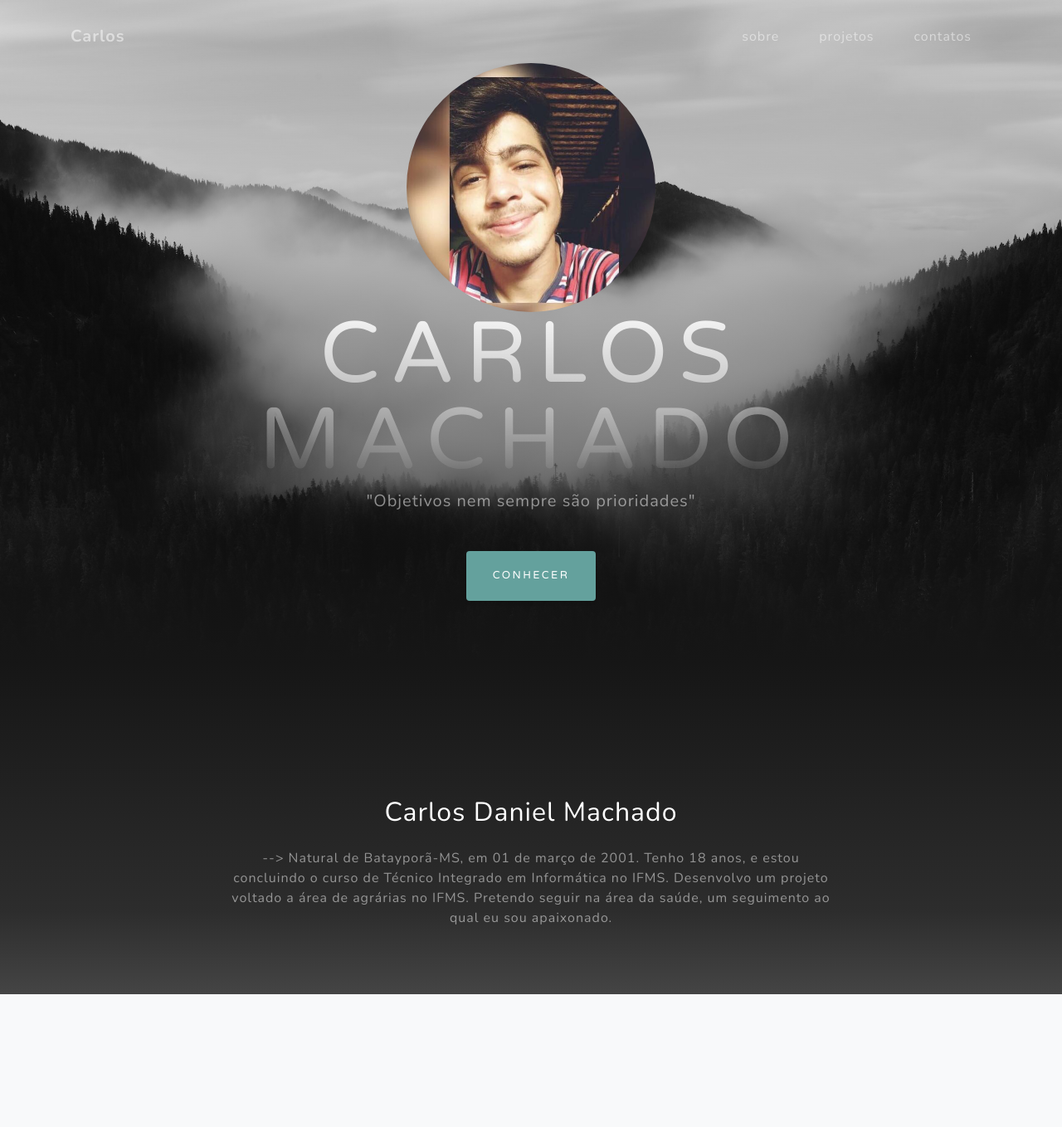
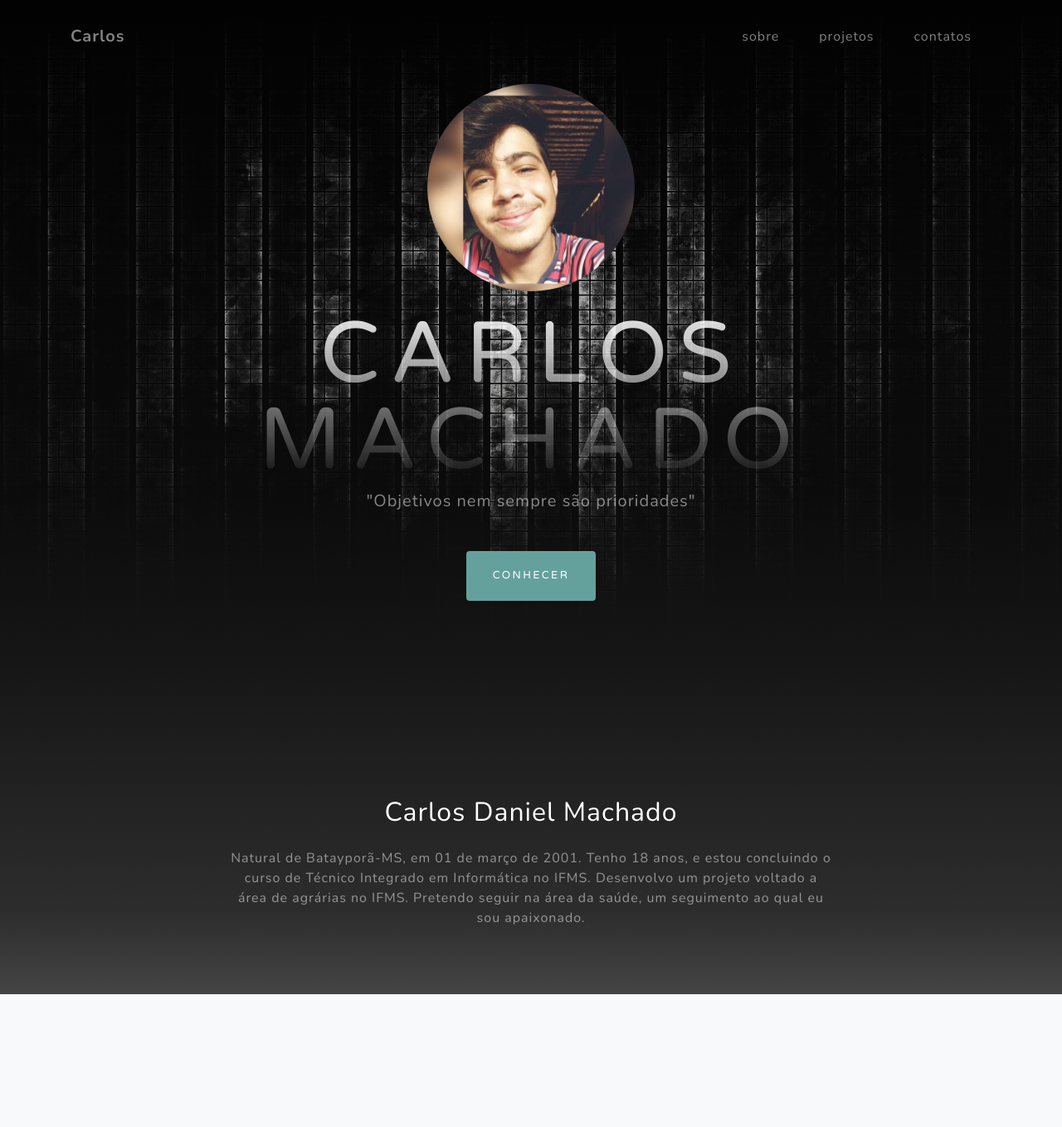
Before and after one commit to SrMacCree/portif-lio, a PHP site: page / in a window 1280 px wide. Shown: the top 1358 px of the page at 83% size. Run offline with PHP 8.4, Linux system fonts and the light colour scheme.

Commit message:
Atualizando novamente

```diff
--- a/index.html
+++ b/index.html
@@ -21,6 +21,7 @@
   <!-- Custom styles for this template -->
   <link href="public/css/grayscale.min.css" rel="stylesheet">
   <link rel="stylesheet" href="public/css/index.css">
+  <link rel="stylesheet" href="public/css/grayscale.css">
 
 </head>
 
@@ -69,7 +70,7 @@
       <div class="row">
         <div class="col-lg-8 mx-auto">
           <h2 class="text-white mb-4">Carlos Daniel Machado</h2>
-          <p class="text-white-50"> --> Natural de Batayporã-MS, em 01 de março de 2001. Tenho 18 anos, e estou concluindo o curso de Técnico Integrado em Informática no IFMS. Desenvolvo um projeto voltado a área de agrárias no IFMS.
+          <p class="text-white-50">Natural de Batayporã-MS, em 01 de março de 2001. Tenho 18 anos, e estou concluindo o curso de Técnico Integrado em Informática no IFMS. Desenvolvo um projeto voltado a área de agrárias no IFMS.
             Pretendo seguir na área da saúde, um seguimento ao qual eu sou apaixonado.</p>
         </div>
       </div>
--- a/public/css/grayscale.css
+++ b/public/css/grayscale.css
@@ -97,8 +97,8 @@
   height: auto;
   min-height: 35rem;
   padding: 15rem 0;
-  background: -webkit-gradient(linear, left top, left bottom, from(rgba(22, 22, 22, 0.1)), color-stop(75%, rgba(22, 22, 22, 0.5)), to(#161616)), url("../img/bg-masthead.jpg");
-  background: linear-gradient(to bottom, rgba(22, 22, 22, 0.1) 0%, rgba(22, 22, 22, 0.5) 75%, #161616 100%), url("../img/bg-masthead.jpg");
+  background: -webkit-gradient(linear, left top, left bottom, from(rgba(22, 22, 22, 0.1)), color-stop(75%, rgba(22, 22, 22, 0.5)), to(#161616)), url("../img/psc.jpg");
+  background: linear-gradient(to bottom, rgba(22, 22, 22, 0.1) 0%, rgba(22, 22, 22, 0.5) 75%, #161616 100%), url("../img/predio.png");
   background-position: center;
   background-repeat: no-repeat;
   background-attachment: scroll;
```
Also changed, not shown: public/img/cores.jpg (added), public/img/predio.png (added), public/img/psc.jpg (added).
